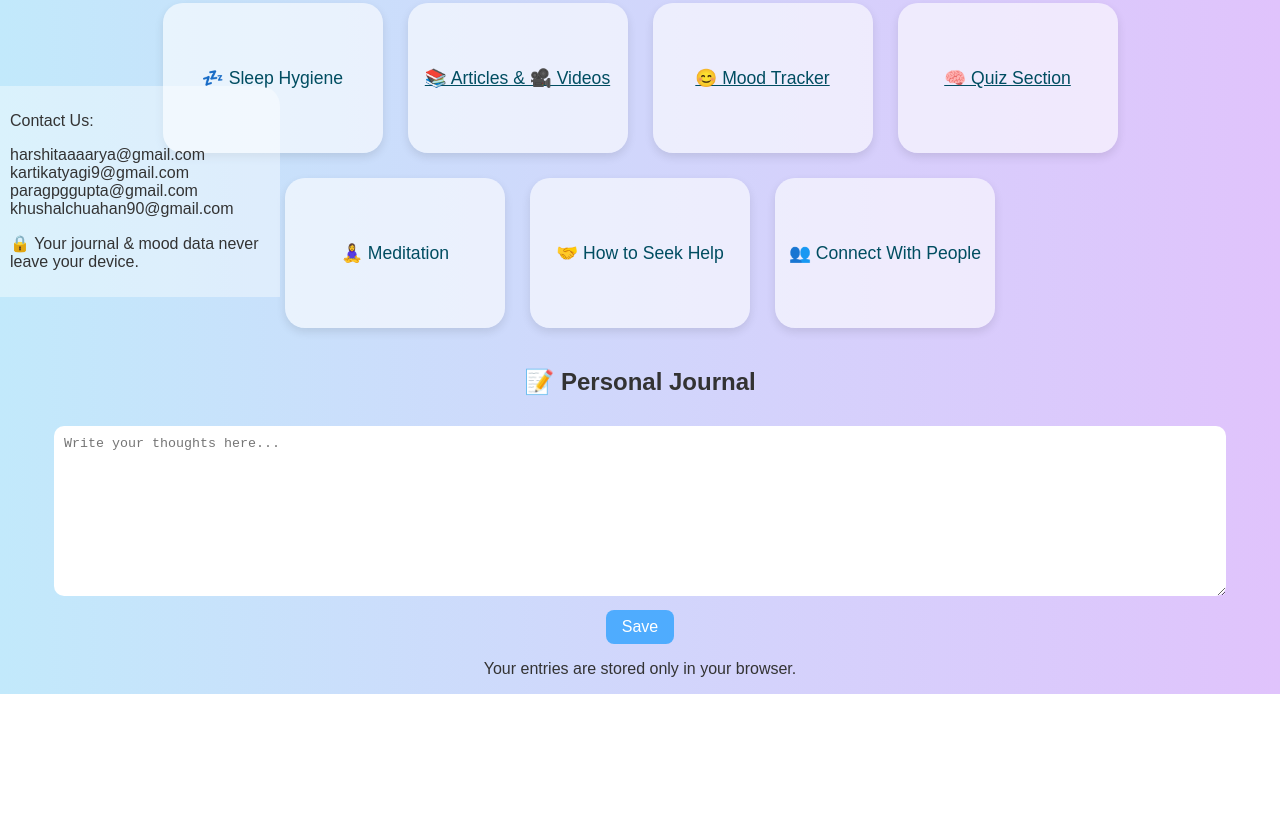
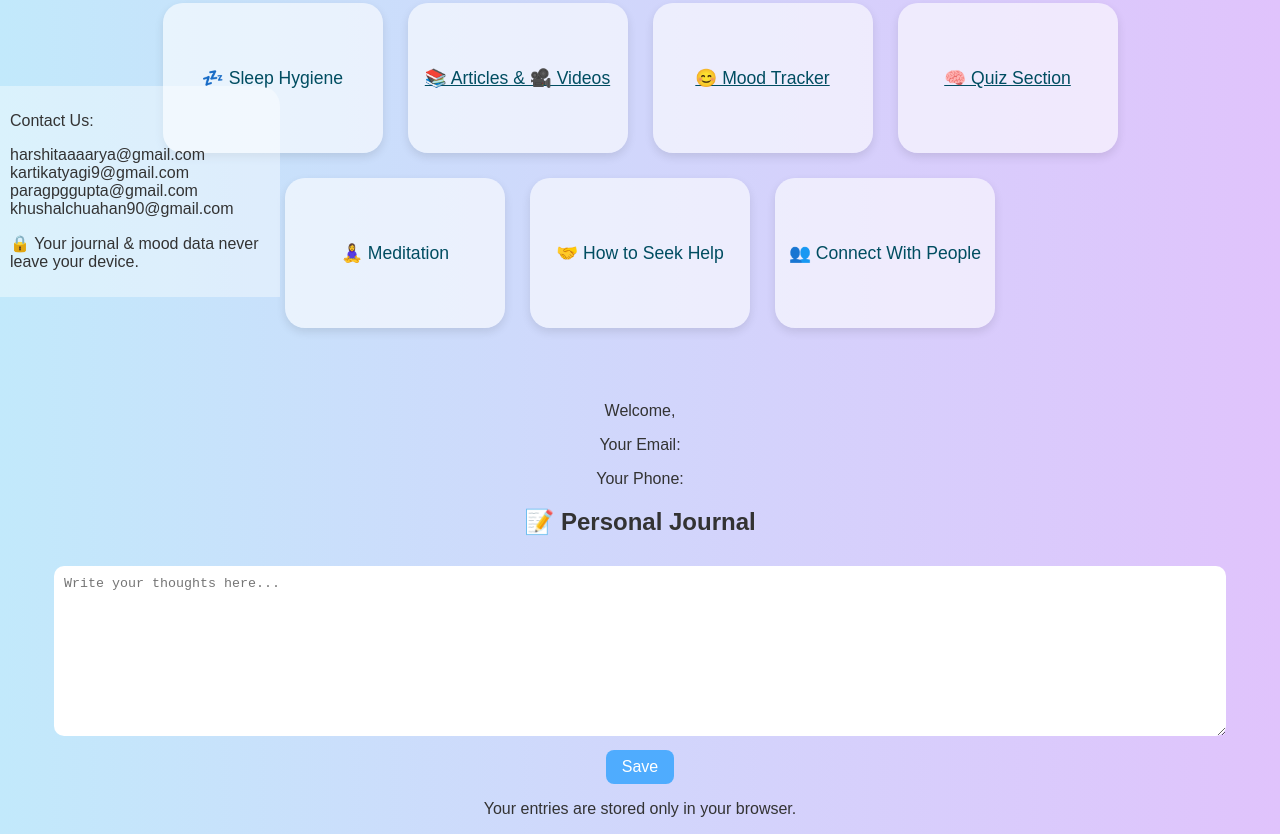
Before and after one commit to harshitaaarya/NIRVAAN, a plain HTML site: page index.html in a window 1280 px wide. Shown: the part 503-1337 px from the top of the page. Before the commit the page ends 1197 px from the top, so only its background shows below. Drawn offline with Linux system fonts and the light colour scheme.

Commit message:
Update index.html

```diff
--- a/index.html
+++ b/index.html
@@ -85,6 +85,11 @@
     </div>
 
   </section>
+  <br/>
+  <p>Welcome, <span id="userName"></span></p>
+<p>Your Email: <span id="userEmail"></span></p>
+<p>Your Phone: <span id="userPhone"></span></p>
+
 
   <!-- JOURNAL -->
   <section class="container reveal">
```
